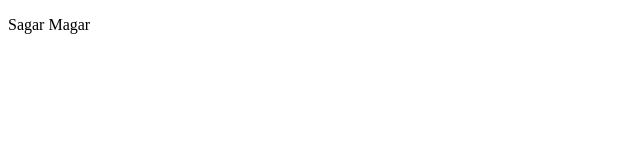
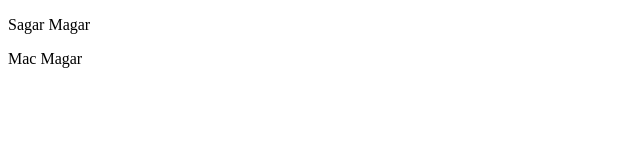
Before and after one commit to sagar99999/strawhat, a plain HTML site: page index.html in a window 1280 px wide. Shown: the full height of the page, 0-640 px from the left. Drawn offline with Linux system fonts and the light colour scheme.

Commit message:
Stage name added to the html

```diff
--- a/index.html
+++ b/index.html
@@ -8,5 +8,6 @@
 </head>
 <body>
     <p>Sagar Magar</p>
+    <p>Mac Magar</p>
 </body>
 </html>
```
